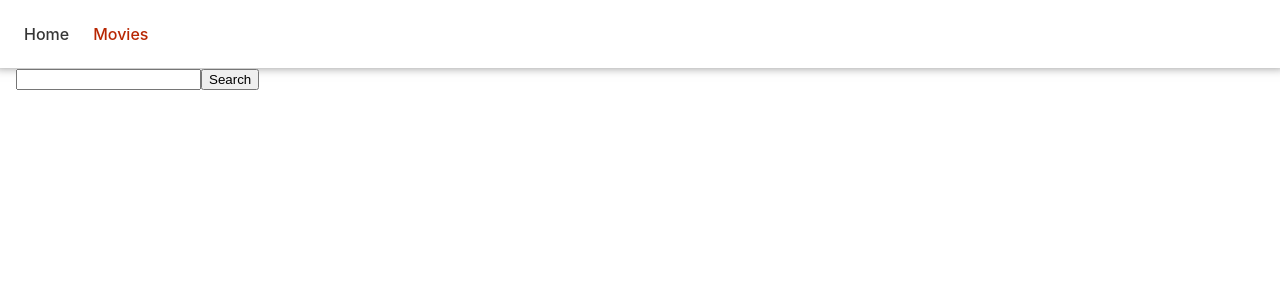
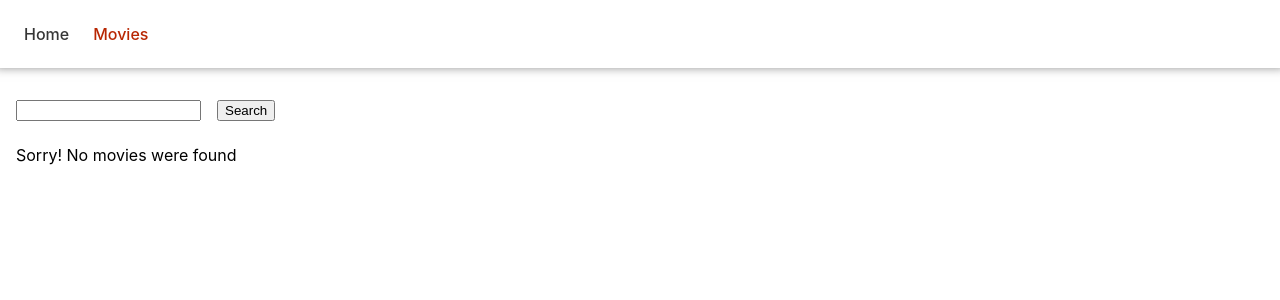
Before and after one commit to fff500/goit-react-woolf-hw-05-movies, a React (Create React App) app: page /movies in a window 1280 px wide. Shown: the top 300 px of the page. Built offline with nearby package versions, Linux system fonts and the light colour scheme.

Commit message:
Movies page was added

```diff
--- a/src/components/Layout/Layout.module.css
+++ b/src/components/Layout/Layout.module.css
@@ -1,3 +1,3 @@
 .main {
-  padding: 0 16px 32px;
+  padding: 32px 16px;
 }
--- a/src/pages/Movies/Movies.jsx
+++ b/src/pages/Movies/Movies.jsx
@@ -1,40 +1,56 @@
-import React, { useState } from 'react'
-import { Link } from 'react-router-dom';
+import React, { useState } from 'react';
+import { useSearchParams } from 'react-router-dom';
 
+import { MovieLink } from 'components/MovieLink/MovieLink';
 import { getMoviesByKeyWord } from 'api/themoviedb-api';
+import { DEFAULT_ERROR_MESSAGE } from 'constants/constants';
+
+import style from './Movies.module.css';
 
 const Movies = () => {
   const [setsearchResults, setSetsearchResults] = useState([]);
+  const [isLoading, setIsLoading] = useState(false);
+
+  const [, setSearchParams] = useSearchParams();
 
   const handleSearch = async (event) => {
     event.preventDefault();
 
-    const query = event.target.elements[0].value.trim().toLowerCase();
-
-    const { data: { results } } = await getMoviesByKeyWord(query);
-
-    setSetsearchResults(results);
+    try {
+      setIsLoading(true);
+      const query = event.target.elements[0].value.trim().toLowerCase();
+      const { data: { results } } = await getMoviesByKeyWord(query);
+      setSearchParams({ query });
+      setSetsearchResults(results);
+      event.target.elements[0].value = '';
+    } catch (error) {
+      alert(error.message || DEFAULT_ERROR_MESSAGE);
+    } finally {
+      setIsLoading(false);
+    }
   }
 
   return (
     <div>
-      <form onSubmit={handleSearch}>
-        <input type="text" name="query" id="query" />
+      <form onSubmit={handleSearch} className={style.form}>
+        <input type="text" name="query" required />
         <button type="submit">Search</button>
       </form>
-      {!!setsearchResults.length && <ul>
-        {setsearchResults.map(({ id, original_name, title }) => {
-          return (
-            <li key={id}>
-              <Link to={`/movies/${id}`}>
-                {title || original_name}
-              </Link>
-            </li>
-          );
-        })}
-      </ul>}
+      {isLoading && <div>Loading...</div>}
+      {!isLoading && !!setsearchResults.length && (
+        <ul>
+          {setsearchResults.map(({ id, title, name, original_name }) => (
+            <MovieLink
+              key={id}
+              to={`/movies/${id}`}
+              text={title || name || original_name}
+            />
+          ))}
+        </ul>
+      )}
+      {!isLoading && !setsearchResults.length && 'Sorry! No movies were found'}
     </div>
   )
-}
+};
 
-export default Movies
+export default Movies;
--- /dev/null
+++ b/src/pages/Movies/Movies.module.css
@@ -0,0 +1,5 @@
+.form {
+  display: flex;
+  gap: 16px;
+  margin-bottom: 24px;
+}
```
